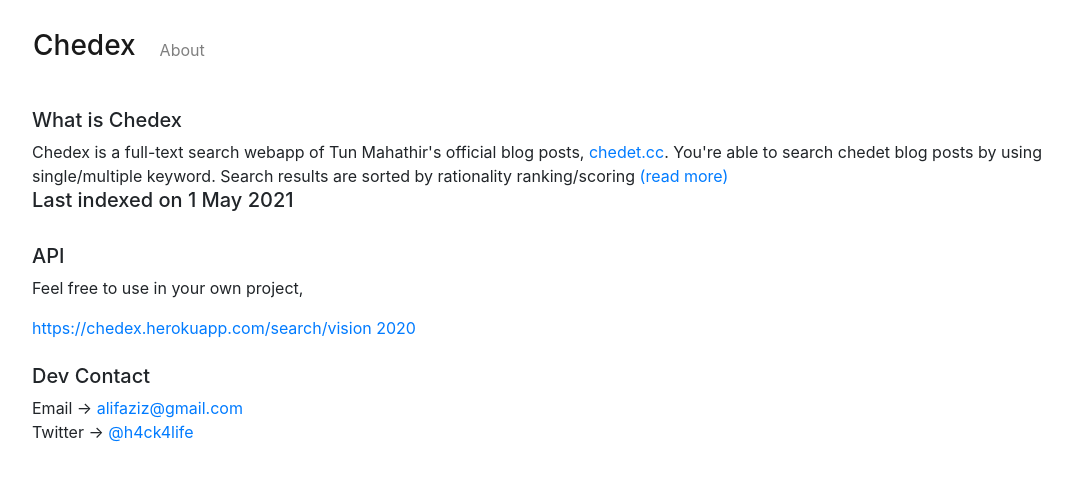
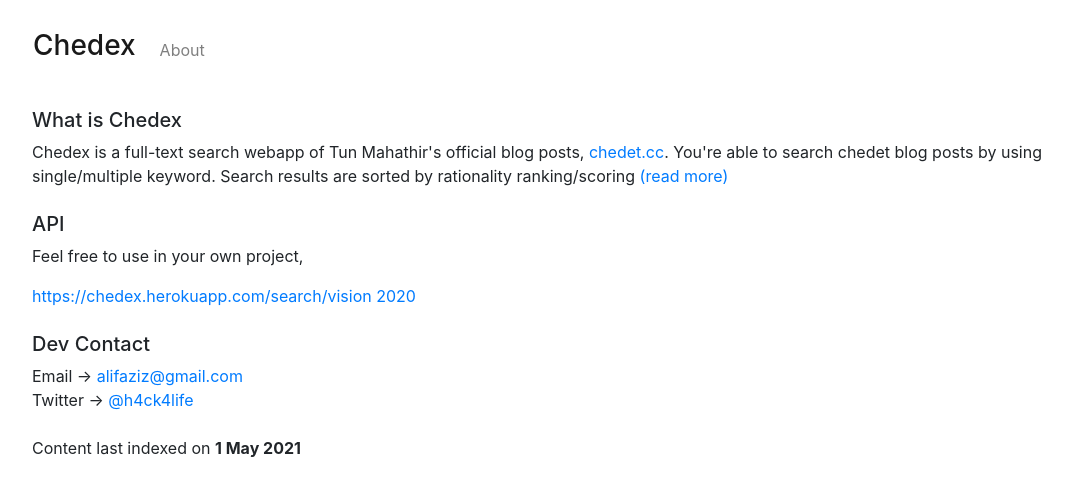
Before and after one commit to h4ck4life/chedex_react, a React (Create React App) app: page /about in a window 1280 px wide. Shown: the top 496 px of the page, without its empty margins (69-1141 px from the left). Built offline with nearby package versions, Linux system fonts and the light colour scheme.

Commit message:
remove warnings

```diff
--- a/src/pages/AboutPage.js
+++ b/src/pages/AboutPage.js
@@ -7,7 +7,6 @@
       <Col>
         <h5>What is Chedex</h5>
         <div>Chedex is a full-text search webapp of Tun Mahathir's official blog posts, <a href="http://chedet.cc/">chedet.cc</a>. You're able to search chedet blog posts by using single/multiple keyword. Search results are sorted by rationality ranking/scoring <a href="https://lucene.apache.org/core/3_5_0/scoring.html">(read more)</a></div>
-        <h5>Last indexed on 1 May 2021</h5>
       </Col>
     </Row>
     <Row className="mb-4">
@@ -27,5 +26,10 @@
         <div>Twitter → <a rel="noopener noreferrer" target="_blank" href="https://twitter.com/h4ck4life">@h4ck4life</a></div>
       </Col>
     </Row>
+    <Row className="mb-4">
+      <Col>
+        <p>Content last indexed on <strong>1 May 2021</strong></p>
+      </Col>
+    </Row>
   </Container>
 );
```
